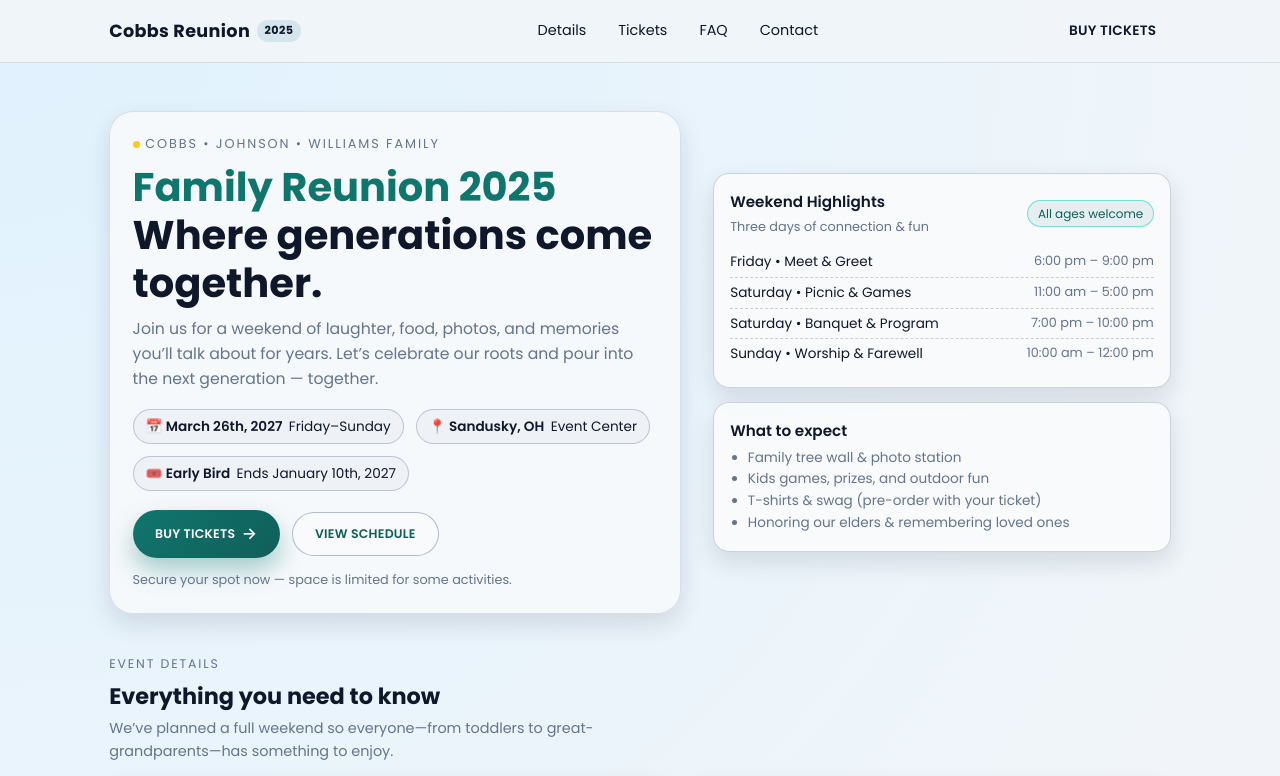
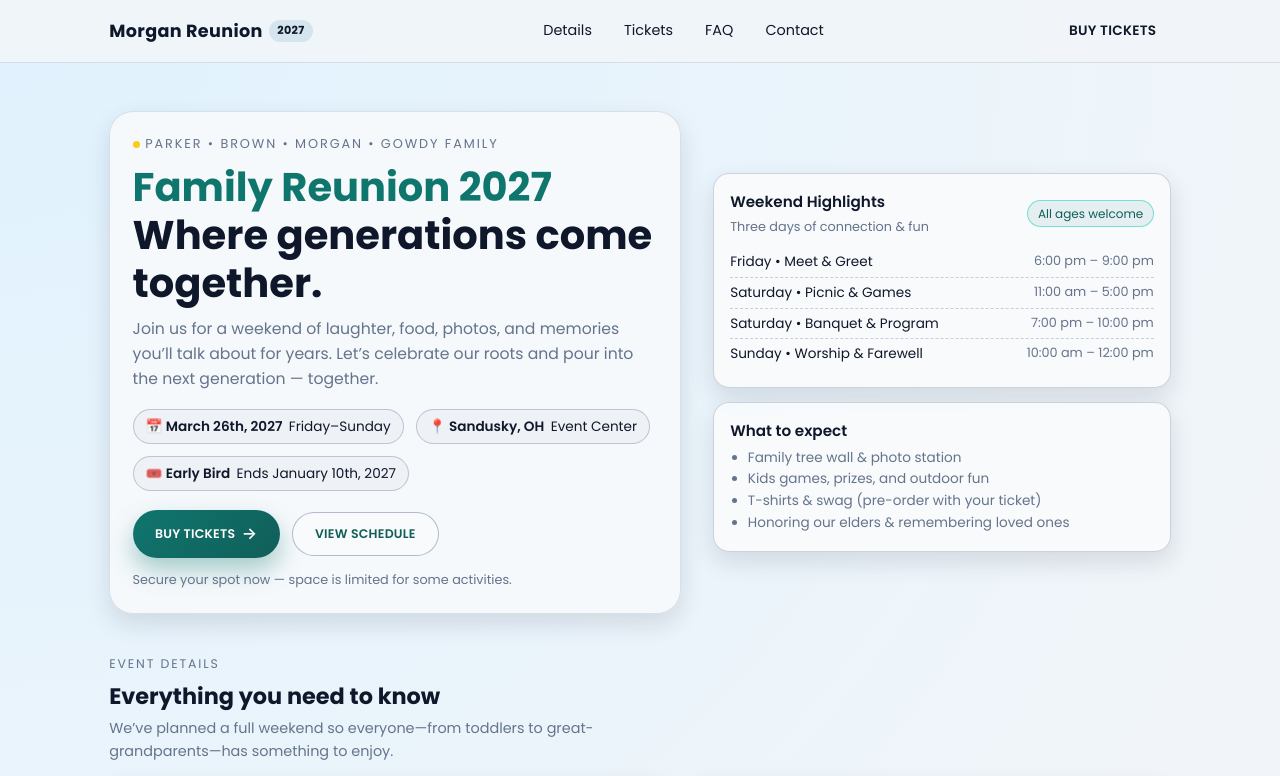
Before and after one commit to Mcobbs1992/Family-Reunion-Site, a plain HTML site: page index.html in a window 1280 px wide. Shown: the top 776 px of the page. Drawn offline with Linux system fonts and the light colour scheme.

Commit message:
index.html

```diff
--- a/index.html
+++ b/index.html
@@ -625,8 +625,8 @@
   <header>
     <nav class="nav">
       <div class="nav-logo">
-        Cobbs Reunion
-        <span>2025</span>
+        Morgan Reunion
+        <span>2027</span>
       </div>
       <div class="nav-links">
         <a href="#details">Details</a>
@@ -644,10 +644,10 @@
       <div class="hero-left">
         <div class="eyebrow">
           <span class="eyebrow-dot"></span>
-          Cobbs • Johnson • Williams Family
+          Parker • Brown • Morgan • Gowdy Family
         </div>
         <h1 class="hero-title">
-          <span>Family Reunion 2025</span><br />
+          <span>Family Reunion 2027</span><br />
           Where generations come together.
         </h1>
         <p class="hero-subtitle">
```
